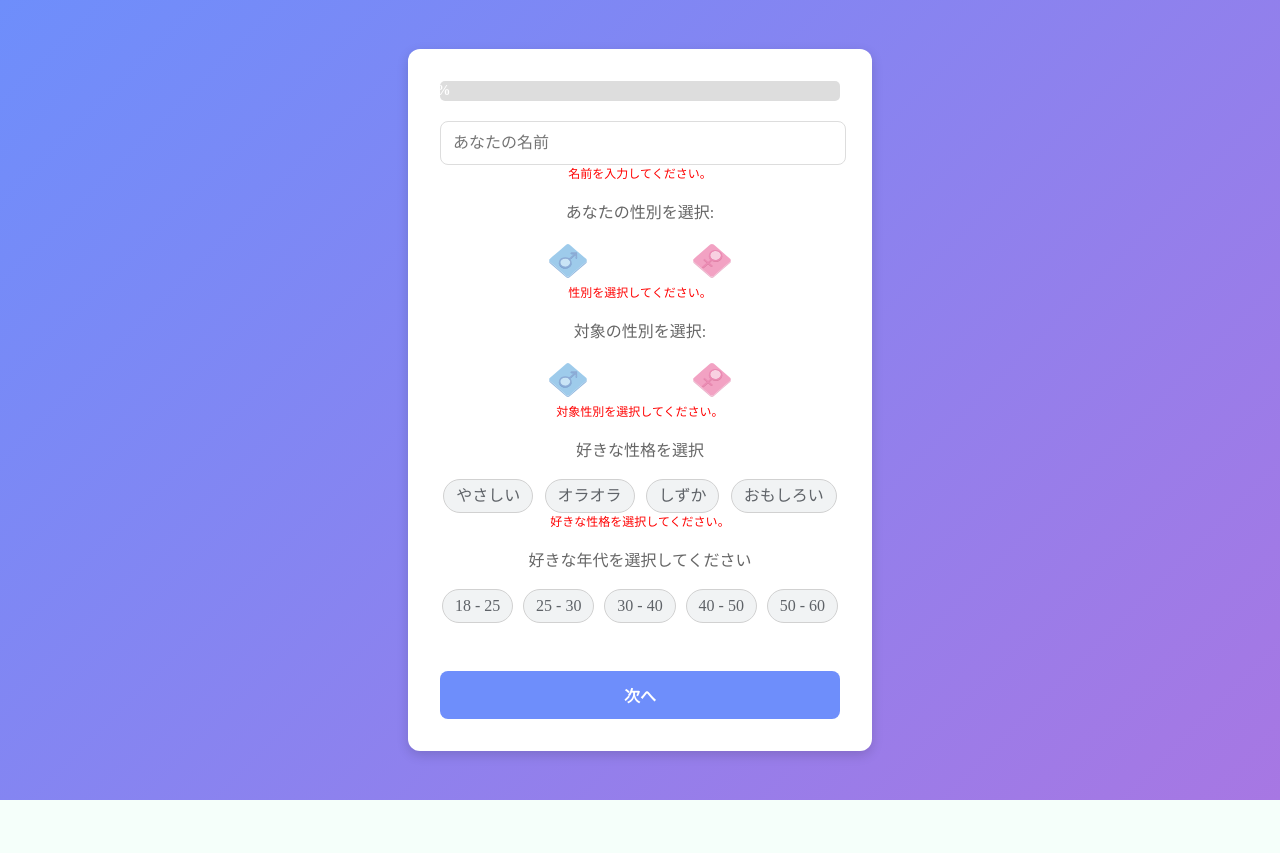
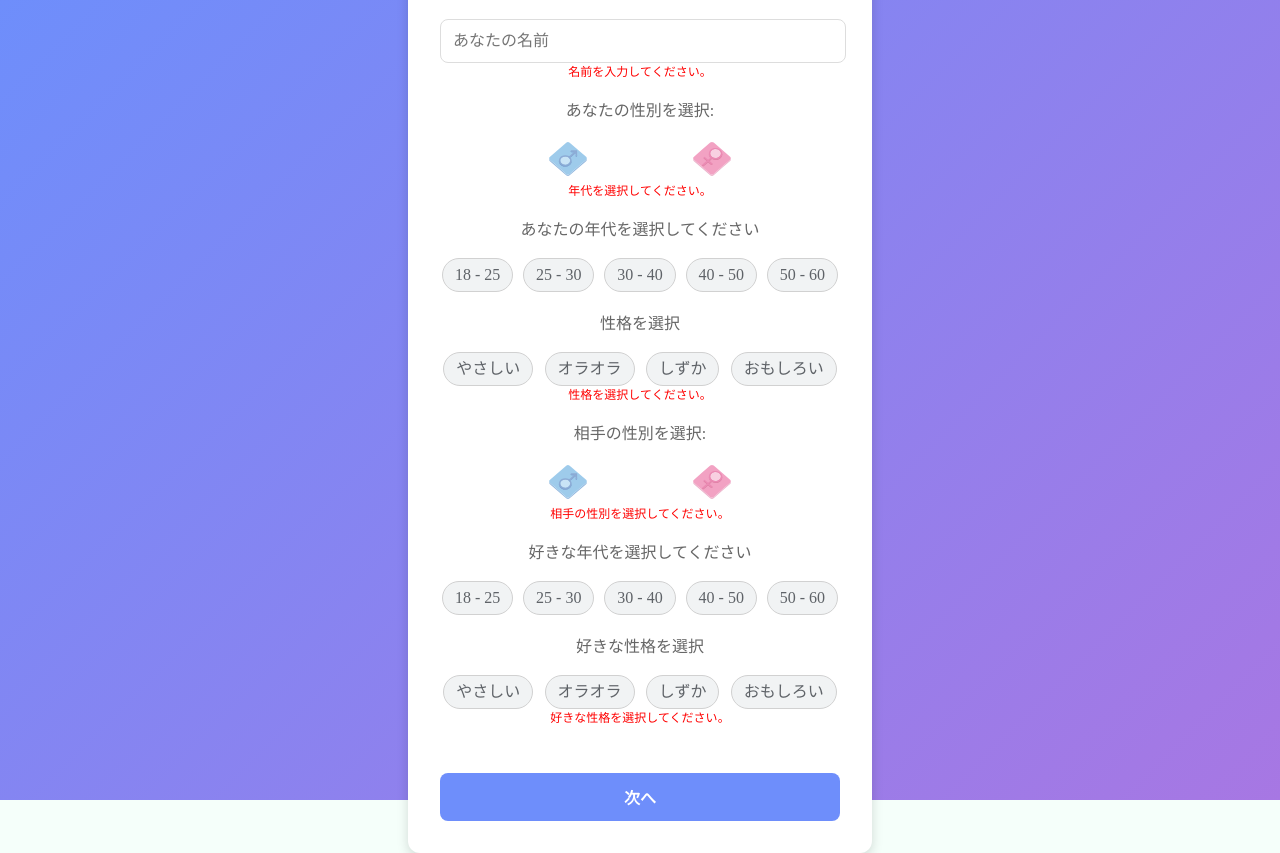
Before and after one commit to shunnagahara/WhisperMe, a React (Create React App) app: page /profile in a window 1280 px wide. Both pictures are taken after a click on the button "次へ". Before the commit the page ends 800 px from the top, so only its background shows below. Built offline with nearby package versions, Linux system fonts and the light colour scheme.

Commit message:
新項目を3つ増やした

```diff
--- a/src/ChatPage.tsx
+++ b/src/ChatPage.tsx
@@ -30,9 +30,12 @@ type ChatLog = {
 type User = {
   name: string;
   gender: string;
+  ageRange: string;
+  personalities: Record<number, string>;
+  appearance: string;
   targetGender: string;
   favoriteAppearance: string;
-  selectedPersonalities: Object;
+  selectedPersonalities: Record<number, string>;
   favoriteAgeRange: string;
 };
 
@@ -44,6 +47,9 @@ const fetchUser = (): User => {
   return {
     name: user.name,
     gender: user.gender,
+    ageRange: user.ageRange,
+    personalities: user.personalities,
+    appearance: user.appearance,
     targetGender: user.targetGender,
     favoriteAppearance: user.favoriteAppearance,
     selectedPersonalities: user.selectedPersonalities,
--- a/src/ChatRoomList.tsx
+++ b/src/ChatRoomList.tsx
@@ -14,6 +14,9 @@ interface RoomInfo {
 type User = {
   name: string;
   gender: string;
+  ageRange: string;
+  personalities: Record<number, string>;
+  appearance: string;
   targetGender: string;
   favoriteAppearance: string;
   selectedPersonalities: Record<number, string>;
@@ -78,7 +81,7 @@ const ChatRoomList: React.FC = () => {
     });
 
     return () => unsubscribers.forEach((unsubscribe) => unsubscribe());
-  }, []);
+  }, [storedUser]);
 
   if (isLoading) {
     return (
--- a/src/Profile.tsx
+++ b/src/Profile.tsx
@@ -13,6 +13,9 @@ const ageRangeOptions = ["18 - 25", "25 - 30", "30 - 40", "40 - 50", "50 - 60"];
 const Profile: React.FC = () => {
   const [name, setName] = useState('');
   const [gender, setGender] = useState('');
+  const [ageRange, setAgeRange] = useState('');
+  const [personalities, setPersonalities] = useState<string[]>([]);
+  const [appearance, setAppearance] = useState('');
   const [targetGender, setTargetGender] = useState('');
   const [favoriteAppearance, setFavoriteAppearance] = useState('');
   const [selectedPersonalities, setSelectedPersonalities] = useState<string[]>([]);
@@ -32,10 +35,13 @@ const Profile: React.FC = () => {
 
     if (!name.trim()) newErrors.name = '名前を入力してください。';
     if (!gender) newErrors.gender = '性別を選択してください。';
-    if (!targetGender) newErrors.targetGender = '対象性別を選択してください。';
-    if (gender && !favoriteAppearance) newErrors.favoriteAppearance = '好きな外見を選択してください。';
+    if (!ageRange) newErrors.gender = '年代を選択してください。';
+    if (personalities.length === 0) newErrors.personalities = '性格を選択してください。';
+    if (gender && !appearance) newErrors.appearance = '見ためを選択してください。';
+    if (!targetGender) newErrors.targetGender = '相手の性別を選択してください。';
     if (!favoriteAgeRange) newErrors.favoriteAgeRange = '好きな年代を選択してください。';
     if (selectedPersonalities.length === 0) newErrors.selectedPersonalities = '好きな性格を選択してください。';
+    if (gender && !favoriteAppearance) newErrors.favoriteAppearance = '好きな見ためを選択してください。';
 
     setErrors(newErrors);
     return Object.keys(newErrors).length === 0;
@@ -44,21 +50,22 @@ const Profile: React.FC = () => {
   const isUserDataComplete = () => {
     const storedUserData = localStorage.getItem('lovyu-user');
     if (storedUserData) {
-      const { name, gender, targetGender, favoriteAppearance, selectedPersonalities, favoriteAgeRange } = JSON.parse(storedUserData);
-      return name && gender && targetGender && favoriteAppearance && selectedPersonalities && favoriteAgeRange;
+      const { name, gender, ageRange, personalities, appearance, targetGender, favoriteAppearance, selectedPersonalities, favoriteAgeRange } = JSON.parse(storedUserData);
+      return name && gender && ageRange && personalities && appearance && targetGender && favoriteAppearance && selectedPersonalities && favoriteAgeRange;
     }
     return false;
   };
 
   const handleNext = () => {
     if (validateInputs()) {
-      const userData = { name, gender, targetGender, favoriteAppearance, selectedPersonalities, favoriteAgeRange };
+      const userData = { name, gender, ageRange, personalities, appearance, targetGender, favoriteAppearance, selectedPersonalities, favoriteAgeRange };
       localStorage.setItem('lovyu-user', JSON.stringify(userData));
       navigate('/list');
     }
   };
 
-  const togglePersonality = (personality: string) => {
+  const togglePersonality = (personality: string, isMyself: boolean) => {
+    if (isMyself) return setPersonalities((prev) => prev.includes(personality) ? prev.filter((p) => p !== personality) : [...prev, personality]);
     setSelectedPersonalities((prev) =>
       prev.includes(personality) ? prev.filter((p) => p !== personality) : [...prev, personality]
     );
@@ -72,18 +79,21 @@ const Profile: React.FC = () => {
 
  // 各項目が入力されたかを確認し、進捗率を計算
  useEffect(() => {
-    const totalItems = 6;
+    const totalItems = 9;
     let completedItems = 0;
 
     if (name) completedItems++;
     if (gender) completedItems++;
+    if (ageRange) completedItems++;
+    if (Object.keys(personalities).length > 0) completedItems++;
+    if (appearance) completedItems++;
     if (targetGender) completedItems++;
     if (favoriteAppearance) completedItems++;
     if (Object.keys(selectedPersonalities).length > 0) completedItems++;
     if (favoriteAgeRange) completedItems++;
 
     setProgress(Math.floor((completedItems / totalItems) * 100));
-  }, [name, gender, targetGender, favoriteAppearance, selectedPersonalities, favoriteAgeRange]);
+  }, [name, gender, ageRange, personalities, appearance, targetGender, favoriteAppearance, selectedPersonalities, favoriteAgeRange]);
 
   const handleModalClose = (navigateToChat: boolean) => {
     setShowModal(false);
@@ -106,7 +116,7 @@ const Profile: React.FC = () => {
       </Modal>
 
       <div className="profile-card">
-        {/* <h1>プロフィール登録</h1> */}
+
         <ProgressBar progress={progress} />
 
         <div className="profile-input-container">
@@ -152,8 +162,70 @@ const Profile: React.FC = () => {
         </div>
 
         <div className="profile-input-container">
+          <div className="personality-container">
+            <div className="profile-input-title-div">
+              <p>あなたの年代を選択してください</p>
+            </div>
+            <div className="personality-options">
+              {ageRangeOptions.map((ageGroup) => (
+                <div
+                  key={ageGroup}
+                  className={`personality-tag ${ageRange === ageGroup ? 'selected' : ''}`}
+                  onClick={() => setAgeRange(ageGroup)}
+                >
+                  {ageGroup}
+                </div>
+              ))}
+            </div>
+            {errors.ageGroup && <p className="error-text">{errors.ageGroup}</p>}
+          </div>
+        </div>
+
+        <div className="profile-input-container">
+          <div className="personality-container">
+            <div className="profile-input-title-div">
+              <p>性格を選択</p>
+            </div>
+            <div className="personality-options">
+              {personalityOptions.map((personality) => (
+                <div
+                  key={personality}
+                  className={`personality-tag ${personalities.includes(personality) ? 'selected' : ''}`}
+                  onClick={() => togglePersonality(personality, true)}
+                >
+                  {personality}
+                </div>
+              ))}
+            </div>
+            {errors.personalities && <p className="error-text">{errors.personalities}</p>}
+          </div>
+        </div>
+
+        <div className="profile-input-container">
+          {gender && (
+            <div className="personality-container">
+              <div className="profile-input-title-div">
+                <p>好きな見ためを選択してください</p>
+              </div>
+              <div className="personality-options">
+                {(gender === 'male' ? maleAppearanceOptions : femaleAppearanceOptions).map((myAppearance) => (
+                  <div
+                    key={myAppearance}
+                    className={`personality-tag ${appearance === myAppearance ? 'selected' : ''}`}
+                    onClick={() => setAppearance(myAppearance)}
+                  >
+                    {myAppearance}
+                  </div>
+                ))}
+              </div>
+              {errors.appearance && <p className="error-text">{errors.appearance}</p>}
+            </div>
+          )}
+        </div>
+
+        <div className="profile-input-container">
           <div className="profile-input-title-div">
-            <p>対象の性別を選択:</p>
+            <p>相手の性別を選択:</p>
           </div>
           <div className="gender-selection">
             <label>
@@ -183,10 +255,30 @@ const Profile: React.FC = () => {
         </div>
 
         <div className="profile-input-container">
+          <div className="personality-container">
+            <div className="profile-input-title-div">
+              <p>好きな年代を選択してください</p>
+            </div>
+            <div className="personality-options">
+              {ageRangeOptions.map((ageGroup) => (
+                <div
+                  key={ageGroup}
+                  className={`personality-tag ${favoriteAgeRange === ageGroup ? 'selected' : ''}`}
+                  onClick={() => setFavoriteAgeRange(ageGroup)}
+                >
+                  {ageGroup}
+                </div>
+              ))}
+            </div>
+            {errors.favoriteAgeGroup && <p className="error-text">{errors.favoriteAgeGroup}</p>}
+          </div>
+        </div>
+
+        <div className="profile-input-container">
           {targetGender && (
             <div className="personality-container">
               <div className="profile-input-title-div">
-                <p>好きな外見を選択してください</p>
+                <p>好きな見ためを選択してください</p>
               </div>
               <div className="personality-options">
                 {(targetGender === 'male' ? maleAppearanceOptions : femaleAppearanceOptions).map((appearance) => (
@@ -214,33 +306,13 @@ const Profile: React.FC = () => {
                 <div
                   key={personality}
                   className={`personality-tag ${selectedPersonalities.includes(personality) ? 'selected' : ''}`}
-                  onClick={() => togglePersonality(personality)}
+                  onClick={() => togglePersonality(personality, false)}
                 >
                   {personality}
                 </div>
               ))}
             </div>
             {errors.selectedPersonalities && <p className="error-text">{errors.selectedPersonalities}</p>}
-          </div>
-        </div>
-
-        <div className="profile-input-container">
-          <div className="personality-container">
-            <div className="profile-input-title-div">
-              <p>好きな年代を選択してください</p>
-            </div>
-            <div className="personality-options">
-              {ageRangeOptions.map((ageGroup) => (
-                <div
-                  key={ageGroup}
-                  className={`personality-tag ${favoriteAgeRange === ageGroup ? 'selected' : ''}`}
-                  onClick={() => setFavoriteAgeRange(ageGroup)}
-                >
-                  {ageGroup}
-                </div>
-              ))}
-            </div>
-            {errors.favoriteAgeGroup && <p className="error-text">{errors.favoriteAgeGroup}</p>}
           </div>
         </div>
 
```
